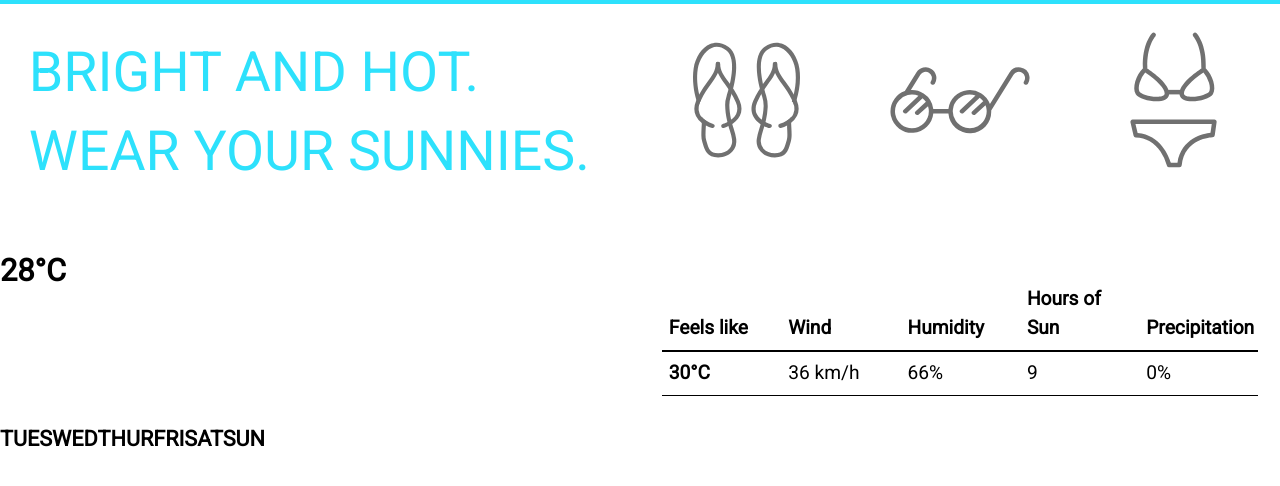
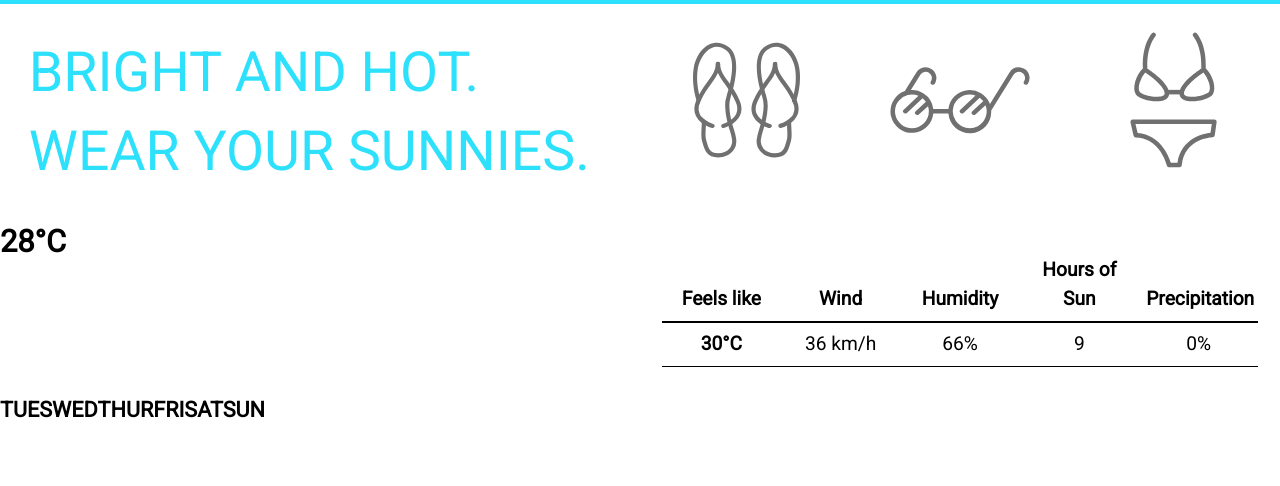
Before and after one commit to wearther/weather-app, a plain HTML site: page index.html in a window 1280 px wide. Shown: the part 58-544 px from the top of the page. Drawn offline with Linux system fonts and the light colour scheme.

```diff
--- a/css/main.css
+++ b/css/main.css
@@ -15,7 +15,7 @@
 }
 
 th, td {
-
+text-align: center;
 }
 
 @media only screen and (max-width: 25em) {
--- a/index.html
+++ b/index.html
@@ -24,7 +24,7 @@
 
   <main class="grid">
 
-      <div class="unit xs-1 s-1 m-1 l-1-2 island">
+      <div class="unit xs-1 s-1 m-1 l-1-2 pad-t gutter">
         <h1 class="tena">BRIGHT AND HOT.<br>WEAR YOUR SUNNIES.</h1>
       </div>
 
```
